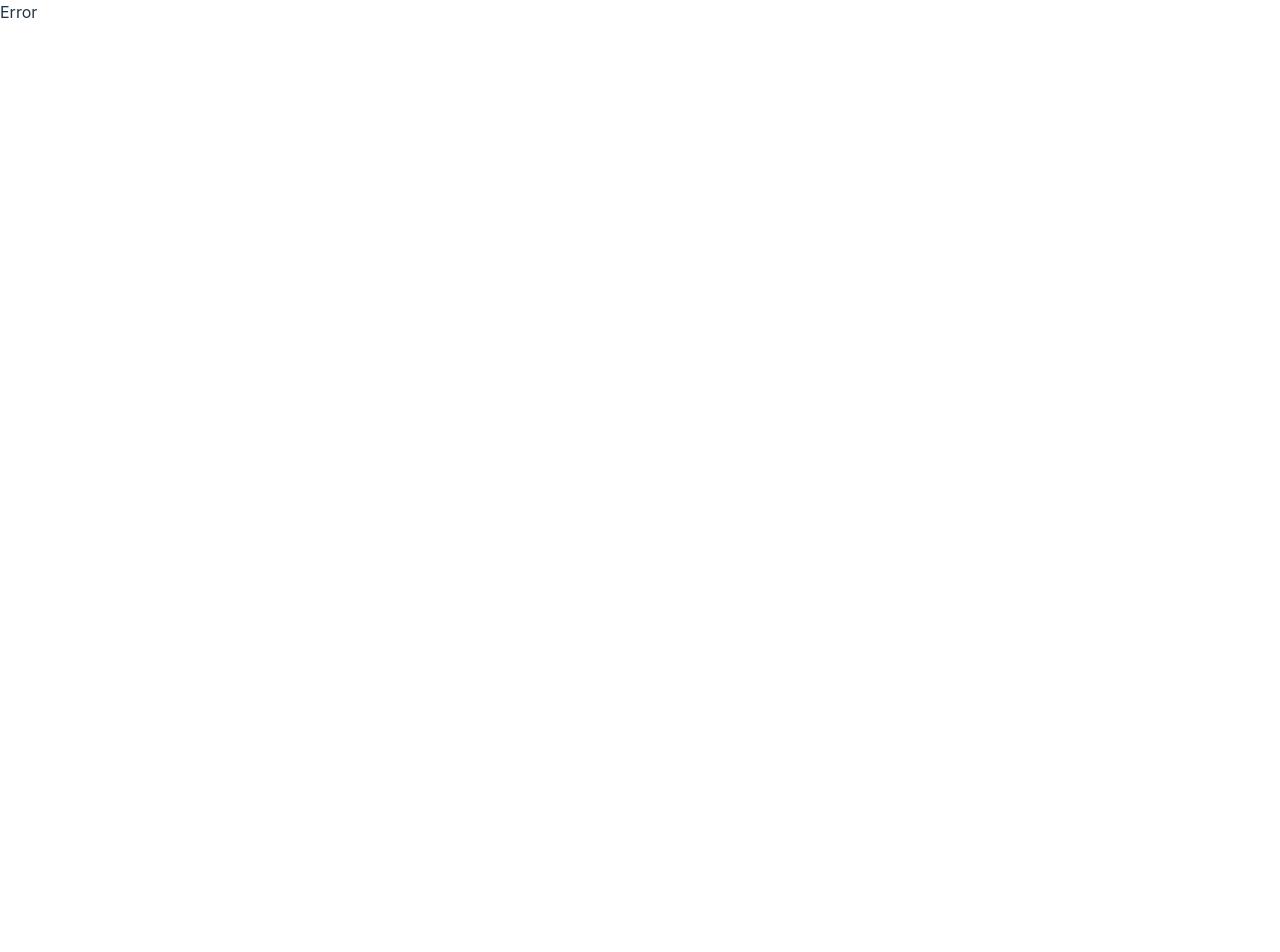
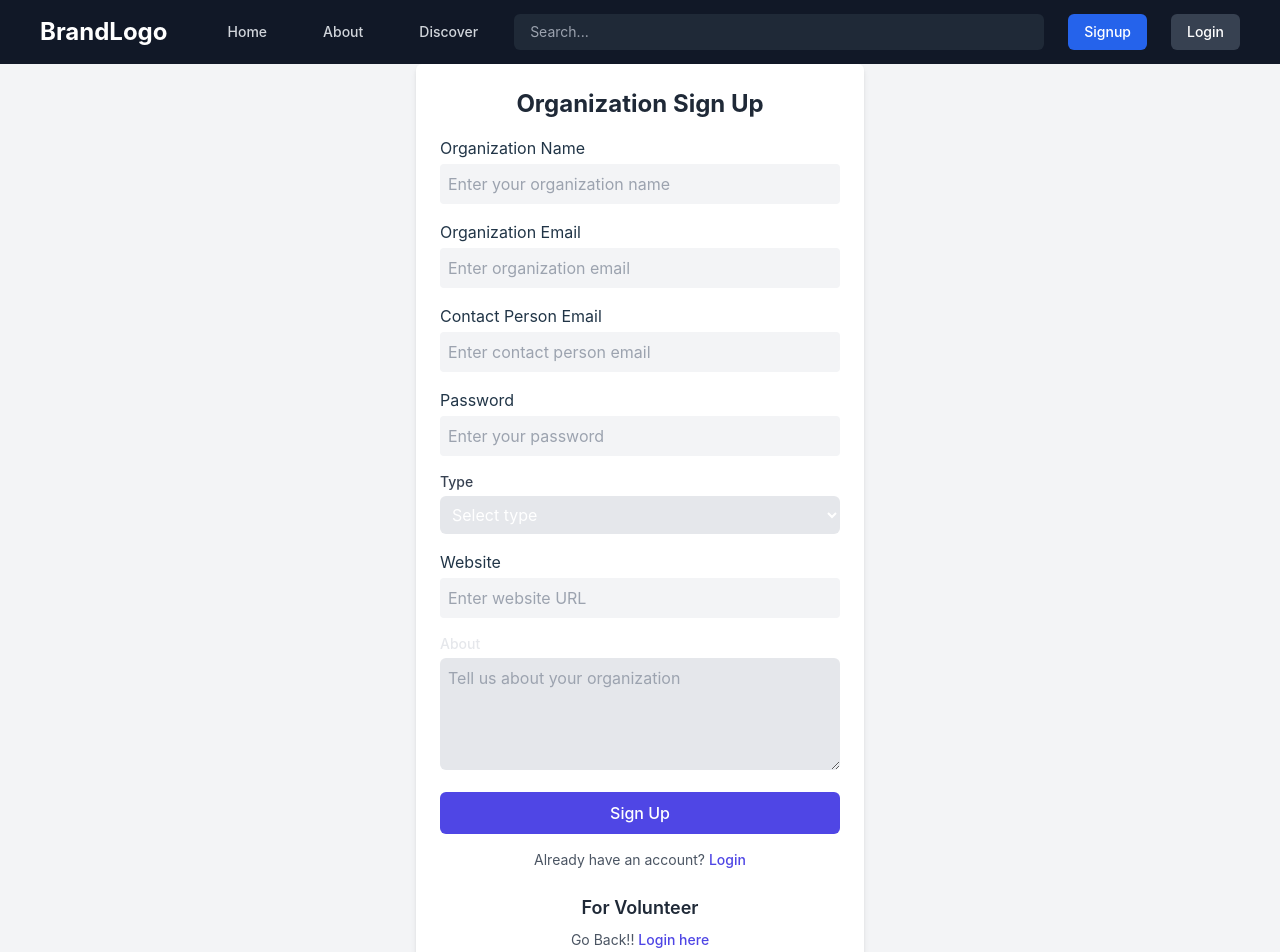
Before and after one commit to iVolunteer-Yonko/client, a React (Vite) app: page /organizer-signup in a window 1280 px wide. Before the commit this address had no page. Shown: the top 952 px of the page. Before the commit the page ends 800 px from the top, so only its background shows below. Built offline with nearby package versions, Linux system fonts and the light colour scheme.

Commit message:
signup and event page frontend

```diff
--- a/src/assets/components/authForms/index.js
+++ /dev/null
@@ -1,4 +0,0 @@
-export {default as OrgLogin} from './OrgLogin.jsx';
-export {default as OrgSignup} from './OrgSignup.jsx';
-export {default as VolLogin} from './VolLogin.jsx';
-export {default as VolSignup} from './VolSignup.jsx';
--- a/src/assets/pages/Login.jsx
+++ /dev/null
@@ -1,45 +0,0 @@
-import React, { useState } from "react";
-import { VolLogin, OrgLogin } from "../components/authForms";
-
-const Signup = () => {
-  const [activeForm, setActiveForm] = useState("volunteer");
-
-  return (
-    <div className="flex flex-row  items-center justify-center  bg-gray-100 h-[100vh]">
-    <div className="flex flex-col items-center justify-center h-[100%] ">
-      {/* Buttons to toggle between forms */}
-      <div className="flex space-x-4">
-  <button
-    onClick={() => setActiveForm("volunteer")}
-    className={`px-4 py-2 rounded-md font-medium transition-all duration-300 ease-in-out ${
-      activeForm === "volunteer"
-        ? "bg-indigo-600 text-white"
-        : "bg-transparent border border-indigo-600 text-indigo-600 hover:bg-indigo-100"
-    }`}
-  >
-    Volunteer Signup
-  </button>
-  <button
-    onClick={() => setActiveForm("organization")}
-    className={`px-4 py-2 rounded-md font-medium transition-all duration-300 ease-in-out ${
-      activeForm === "organization"
-        ? "bg-indigo-600 text-white"
-        : "bg-transparent border border-indigo-600 text-indigo-600 hover:bg-indigo-100"
-    }`}
-  >
-    Organization Signup
-  </button>
-</div>
-
-
-      {/* Display the selected form */}
-      <div className="w-full max-w-md mt-4">
-        {activeForm === "volunteer" ? <VolLogin /> : <OrgLogin />}
-      </div>
-    </div>
-    </div>
-  );
-
-};
-
-export default Signup;
--- a/src/assets/components/authForms/OrgLogin.jsx
+++ b/src/assets/pages/OrgLogin.jsx
@@ -1,6 +1,6 @@
 import React, { useState } from "react";
 import { Form, useNavigate } from "react-router-dom";
-import InputField from "../../partials/InputField";
+import InputField from "../partials/InputField";
 // import customFetch from "../../../../../utils/customFetch";
 // import { toast } from 'react-toastify';
 
@@ -35,10 +35,10 @@ const OrgLogin = () => {
   };
 
   return (
-    <div className="flex  bg-gray-100">
+    <div className="flex items-center justify-center min-h-screen bg-gray-100">
       <div className="bg-white p-6 rounded-md shadow-md w-full max-w-sm">
         <h2 className="text-center text-2xl font-bold text-gray-800">
-          Login
+          Organizer Login
         </h2>
         <Form method="post" className="mt-4">
           <InputField
@@ -66,10 +66,19 @@ const OrgLogin = () => {
         </Form>
         <p className="mt-4 text-center text-sm text-gray-600">
           Don't have an account?{" "}
-          <a href="/signup" className="text-indigo-600 hover:underline">
+          <a href="/organizer-signup" className="text-indigo-600 hover:underline">
             Register
           </a>
         </p>
+        <div className="mt-6 text-center">
+  <h3 className="text-lg font-semibold text-gray-800">For Volunteers</h3>
+  <p className="mt-2 text-sm text-gray-600">
+    Go Back!!{" "}
+    <a href="/volunteer-login" className="text-indigo-600 hover:underline font-medium">
+      Login here
+    </a>
+  </p>
+</div>
       </div>
     </div>
   );
--- a/src/assets/components/authForms/OrgSignup.jsx
+++ b/src/assets/pages/OrgSignup.jsx
@@ -1,6 +1,6 @@
 import React, { useState } from "react";
 import { Form, useNavigate } from "react-router-dom";
-import InputField from "../../partials/InputField";
+import InputField from "../partials/InputField";
 // import customFetch from "../../";
 // import { toast } from "react-toastify";
 
@@ -39,7 +39,7 @@ const OrgSignup = () => {
   };
 
   return (
-    <div className="flex  bg-gray-100">
+    <div className="flex items-center justify-center min-h-screen bg-gray-100">
       <div className="bg-white p-6 rounded-md shadow-md w-full max-w-md">
         <h2 className="text-center text-2xl font-bold text-gray-800">
           Organization Sign Up
@@ -134,12 +134,21 @@ const OrgSignup = () => {
             Sign Up
           </button>
         </Form>
-        <p className="mt-4 text-center text-sm text-gray-200">
+        <p className="mt-4 text-center text-sm text-gray-600">
           Already have an account?{" "}
-          <a href="/login" className="text-indigo-600 hover:underline">
+          <a href="/organizer-login" className="text-indigo-600 hover:underline">
             Login
           </a>
         </p>
+        <div className="mt-6 text-center">
+  <h3 className="text-lg font-semibold text-gray-800">For Volunteer</h3>
+  <p className="mt-2 text-sm text-gray-600">
+    Go Back!!{" "}
+    <a href="/volunteer-signup" className="text-indigo-600 hover:underline font-medium">
+      Login here
+    </a>
+  </p>
+</div>
       </div>
     </div>
   );
--- a/src/assets/pages/Signup.jsx
+++ /dev/null
@@ -1,46 +0,0 @@
-import React, { useState } from "react";
-import VolSignup from "../components/authForms/VolSignup";
-import OrgSignup from "../components/authForms/OrgSignup";
-
-const Signup = () => {
-  const [activeForm, setActiveForm] = useState("volunteer");
-
-  return (
-    <div className="flex flex-row  items-center justify-center  bg-gray-100 h-[100vh]">
-    <div className="flex flex-col items-center justify-center h-[100%] ">
-      {/* Buttons to toggle between forms */}
-      <div className="flex space-x-4">
-  <button
-    onClick={() => setActiveForm("volunteer")}
-    className={`px-4 py-2 rounded-md font-medium transition-all duration-300 ease-in-out ${
-      activeForm === "volunteer"
-        ? "bg-indigo-600 text-white"
-        : "bg-transparent border border-indigo-600 text-indigo-600 hover:bg-indigo-100"
-    }`}
-  >
-    Volunteer Signup
-  </button>
-  <button
-    onClick={() => setActiveForm("organization")}
-    className={`px-4 py-2 rounded-md font-medium transition-all duration-300 ease-in-out ${
-      activeForm === "organization"
-        ? "bg-indigo-600 text-white"
-        : "bg-transparent border border-indigo-600 text-indigo-600 hover:bg-indigo-100"
-    }`}
-  >
-    Organization Signup
-  </button>
-</div>
-
-
-      {/* Display the selected form */}
-      <div className="w-full max-w-md mt-4">
-        {activeForm === "volunteer" ? <VolSignup /> : <OrgSignup />}
-      </div>
-    </div>
-    </div>
-  );
-
-};
-
-export default Signup;
--- a/src/assets/components/authForms/VolLogin.jsx
+++ b/src/assets/pages/VolLogin.jsx
@@ -1,6 +1,6 @@
 import React, { useState } from "react";
 import { Form, useNavigate } from "react-router-dom";
-import InputField from "../../partials/InputField";
+import InputField from "../partials/InputField";
 // import customFetch from "../../../../../utils/customFetch";
 // import { toast } from 'react-toastify';
 
@@ -35,10 +35,10 @@ const VolLogin = () => {
   };
 
   return (
-    <div className="flex  bg-gray-100">
+    <div className="flex items-center justify-center min-h-screen bg-gray-100">
       <div className="bg-white p-6 rounded-md shadow-md w-full max-w-sm">
         <h2 className="text-center text-2xl font-bold text-gray-800">
-          Login
+          Volunteer Login
         </h2>
         <Form method="post" className="mt-4">
           <InputField
@@ -66,10 +66,20 @@ const VolLogin = () => {
         </Form>
         <p className="mt-4 text-center text-sm text-gray-600">
           Don't have an account?{" "}
-          <a href="/signup" className="text-indigo-600 hover:underline">
+          <a href="/volunteer-signup" className="text-indigo-600 hover:underline">
             Register
           </a>
+
         </p>
+        <div className="mt-6 text-center">
+  <h3 className="text-lg font-semibold text-gray-800">For Organizers</h3>
+  <p className="mt-2 text-sm text-gray-600">
+    Are you an organizer{" "}
+    <a href="/organizer-login" className="text-indigo-600 hover:underline font-medium">
+      Login here
+    </a>
+  </p>
+</div>
       </div>
     </div>
   );
--- a/src/assets/components/authForms/VolSignup.jsx
+++ b/src/assets/pages/VolSignup.jsx
@@ -1,6 +1,6 @@
 import React, { useState } from "react";
 import { Form, useNavigate } from "react-router-dom";
-import InputField from "../../partials/InputField";
+import InputField from "../partials/InputField";
 // import customFetch from "../../../../../utils/customFetch";
 // import { toast } from 'react-toastify';
 
@@ -38,10 +38,10 @@ const VolSignup = () => {
 
 
   return (
-    <div className="flex  bg-gray-100">
+    <div className="flex items-center justify-center min-h-screen bg-gray-100">
       <div className="bg-white p-6 rounded-md shadow-md w-full max-w-sm">
         <h2 className="text-center text-2xl font-bold text-gray-800">
-          Sign Up
+          Volunteer Sign Up
         </h2>
         <Form method='post' className="mt-4">
           <InputField
@@ -85,13 +85,23 @@ const VolSignup = () => {
         </Form>
         <p className="mt-4 text-center text-sm text-gray-600">
           Already have an account?{" "}
-          <a href="/login" className="text-indigo-600 hover:underline">
+          <a href="/volunteer-login" className="text-indigo-600 hover:underline">
             Login
           </a>
         </p>
+        <div className="mt-6 text-center">
+  <h3 className="text-lg font-semibold text-gray-800">For Organizers</h3>
+  <p className="mt-2 text-sm text-gray-600">
+    Are you Creating an organizer Profile?{" "}
+    <a href="/organizer-signup" className="text-indigo-600 hover:underline font-medium">
+      Login here
+    </a>
+  </p>
+</div>
       </div>
     </div>
   );
+
 }
 
 export default VolSignup
--- a/src/assets/partials/NavBar.jsx
+++ b/src/assets/partials/NavBar.jsx
@@ -47,13 +47,13 @@ const NavBar = () => {
           {/* Right Section: Signup and Login */}
           <div className="flex items-center space-x-6">
             <Link
-              to="/signup"
+              to="/volunteer-signup"
               className="bg-blue-600 hover:bg-blue-700 transition duration-300 text-white px-4 py-2 rounded-md text-sm font-medium"
             >
               Signup
             </Link>
             <Link
-              to="/login"
+              to="/volunteer-login"
               className="bg-gray-700 hover:bg-gray-800 transition duration-300 text-white px-4 py-2 rounded-md text-sm font-medium"
             >
               Login
--- a/src/index.css
+++ b/src/index.css
@@ -8,8 +8,8 @@
   font-weight: 400;
 
   color-scheme: light dark;
-  color: rgba(255, 255, 255, 0.87);
-  background-color: #242424;
+  color: rgb(0, 0, 0);
+  background-color: rgb(243 244 246 / var(--tw-bg-opacity, 1));
 
   font-synthesis: none;
   text-rendering: optimizeLegibility;
```
Also changed, not shown: src/App.jsx (+16 -5 lines), src/assets/pages/index.js (+5 -2 lines).
